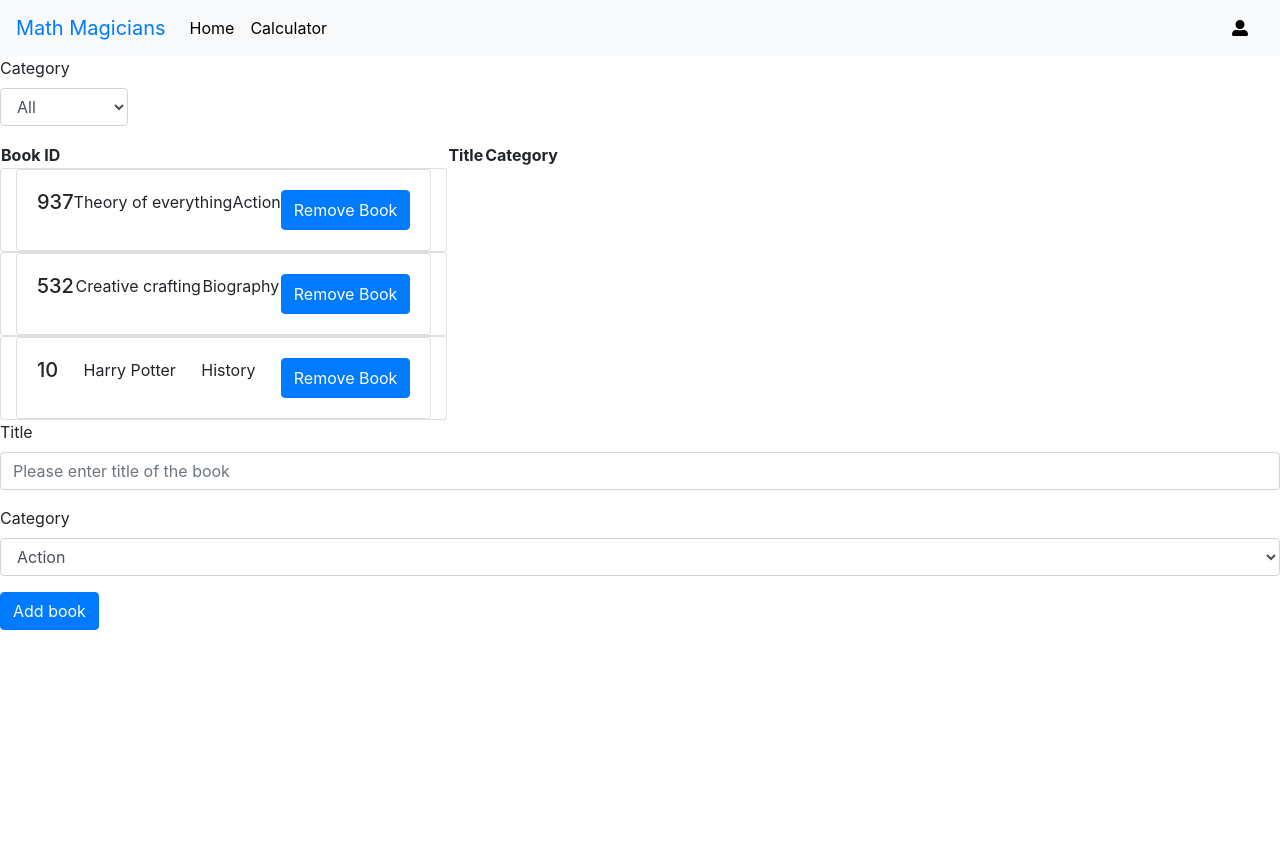
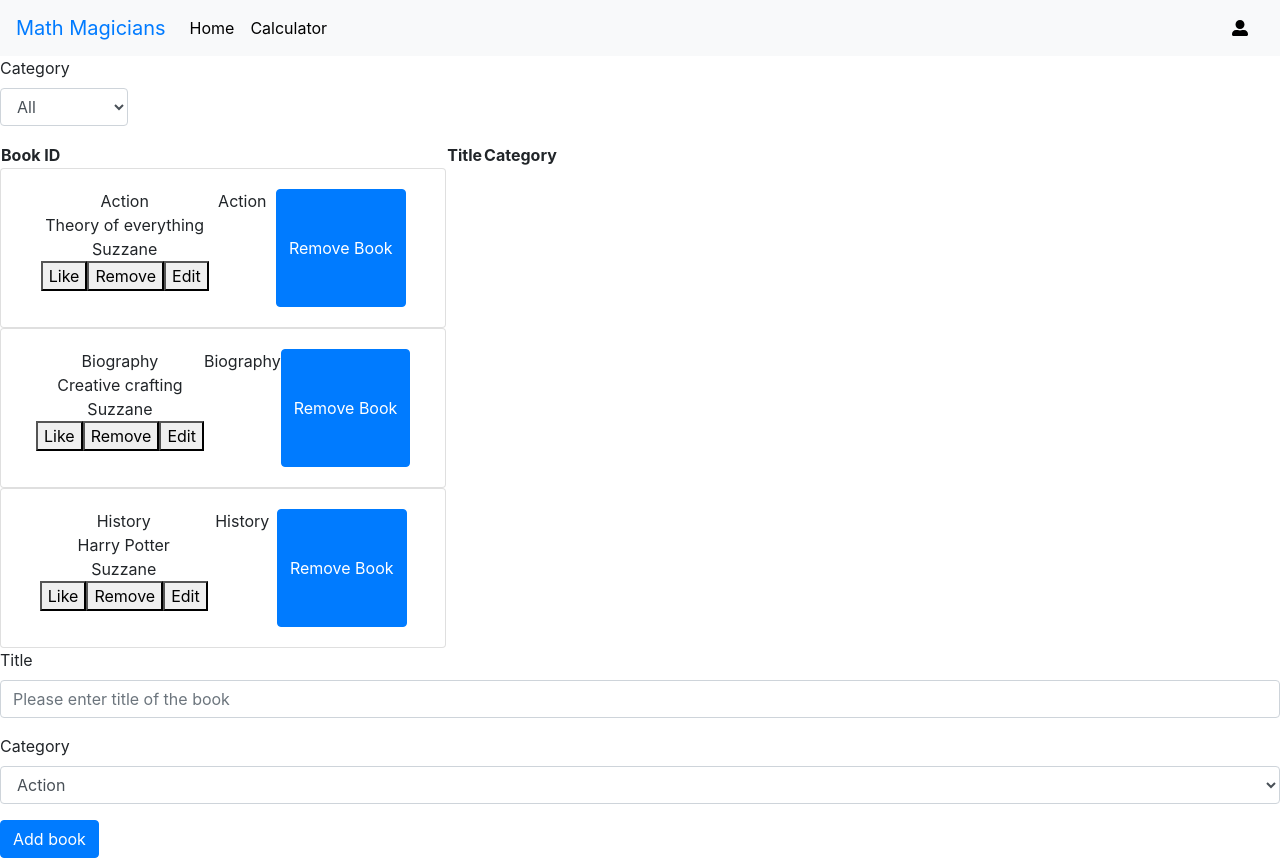
Before and after one commit to e71az/bookstore, a React (Create React App) app: page / in a window 1280 px wide. Before the commit the page ends 800 px from the top, so only its background shows below. Built offline with nearby package versions, Linux system fonts and the light colour scheme.

Commit message:
Add card ,classnames and buttons

```diff
--- a/src/components/Book.js
+++ b/src/components/Book.js
@@ -12,12 +12,36 @@ const Book = ({ book: { ID, Title, category } }) => {
   };
   return (
 
-    <Card className="text-center container">
+    <Card className="text-center container card">
 
-      <Card.Body className="card d-flex flex-row justify-content-between">
-        <Card.Title>{ID}</Card.Title>
+      <Card.Body className="d-flex flex-row justify-content-around">
         <Card.Text>
-          {Title}
+          <div className="d-flex flex-column">
+            <span className="category">
+              {' '}
+              {category}
+              {' '}
+            </span>
+            <span className="header">
+              {' '}
+              {Title}
+              {' '}
+            </span>
+            <span className="category">Suzzane</span>
+            <div className="d-flex flex-row justify-content-between">
+              <button type="button" className="category">Like</button>
+              <button
+                type="button"
+                className="category"
+                onClick={(event) => {
+                  handleRemoveBook(event);
+                }}
+              >
+                Remove
+              </button>
+              <button type="button" className="category">Edit</button>
+            </div>
+          </div>
         </Card.Text>
         <Card.Text>
           {category}
@@ -25,6 +49,7 @@ const Book = ({ book: { ID, Title, category } }) => {
         <Button
           variant="primary"
           type="button"
+          className="removebtn"
           onClick={(event) => {
             handleRemoveBook(event);
           }}
```
